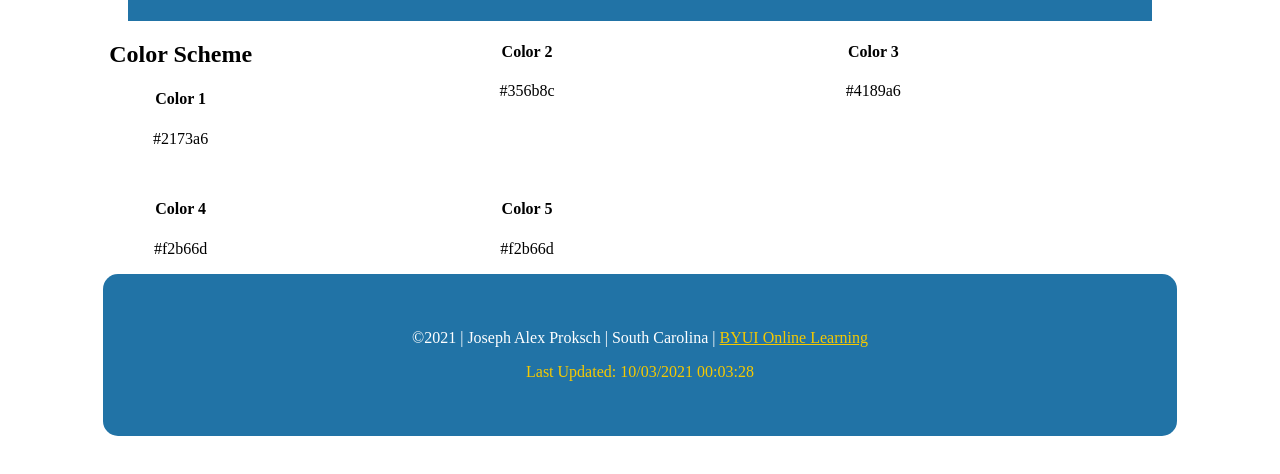
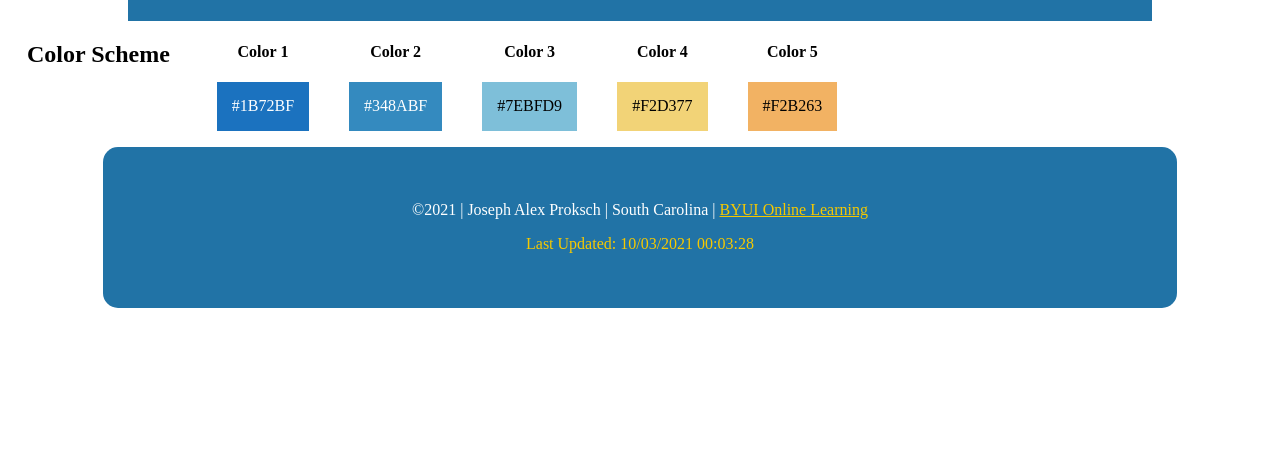
Before and after one commit to cptndeadbones/wdd230, a plain HTML site: page lesson03/color-scheme.html in a window 1280 px wide. Shown: the part 130-604 px from the top of the page. Drawn offline with Linux system fonts and the light colour scheme; files that its build step writes are made by us from their sources.

Commit message:
color scheme changes.

```diff
--- a/lesson03/color-scheme.html
+++ b/lesson03/color-scheme.html
@@ -32,31 +32,34 @@
         </header>
 
     <main>
-        <section id="color-1">
         <h2>Color Scheme</h2>
+
+        <div class="color-scheme">
+        <section class="inline">
         <h4>Color 1</h4>
-        <p>#2173a6</p>
+        <p class="border" id="color1">#1B72BF</p>
         </section>
 
-        <section id="color-2">
+        <section class="inline">
         <h4>Color 2</h4>
-        <p>#356b8c</p>
+        <p class="border" id="color2">#348ABF</p>
         </section>
 
-        <section id="color-3">
+        <section class="inline">
         <h4>Color 3</h4>
-        <p>#4189a6</p>
+        <p class="border" id="color3">#7EBFD9</p>
         </section>
 
-        <section id="color-4">
+        <section class="inline">
         <h4>Color 4</h4>
-        <p>#f2b66d</p>
+        <p class="border" id="color4">#F2D377</p>
         </section>
 
-        <section id="color-5">
+        <section class="inline">
         <h4>Color 5</h4>
-        </p>#f2b66d</p>
+        <p class="border" id="color5">#F2B263</p>
         </section>
+        </div>
         </main>
 
         <footer class="footer">
--- a/lesson03/css/stylesheet.css
+++ b/lesson03/css/stylesheet.css
@@ -96,7 +96,9 @@ ul {
     padding-left: 25px;
 }
 
-
+/*****************************
+Target audience page
+*****************************/
 #targetHeader {
     text-align:center;
 }
@@ -131,6 +133,47 @@ ul {
     text-align: left;
 }
 
+/**************************************
+color scheme page
+**************************************/
+.color-scheme {
+    display: inline-flex;
+}
+
+.inline {
+    margin-left:20px;
+    margin-right:20px;
+}
+
+.border {
+    padding:15px;
+}
+
+#color1 {
+    background-color:#1B72BF;
+    color:#ffffff;
+}
+
+#color2 {
+    background-color:#348ABF;
+    color:#ffffff;
+}
+
+#color3 {
+    background-color: #7EBFD9;
+    color:#000000;
+    border-style: none;
+}
+
+#color4 {
+    background-color:#F2D377;
+    color:#000000;
+}
+
+#color5 {
+    background-color: #F2B263;
+    color:#000000;
+}
 
 /**************************************
 * footer CSS
```
